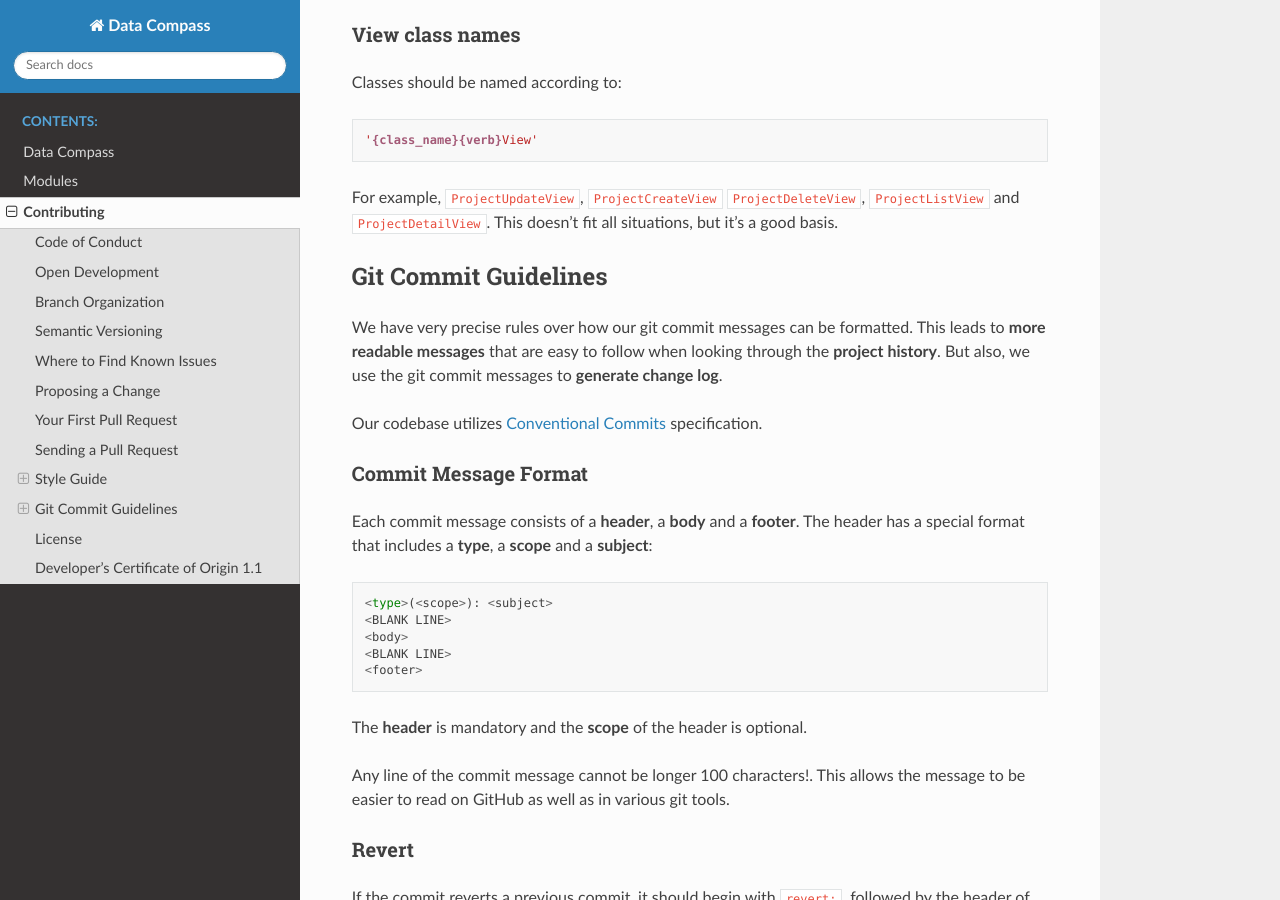
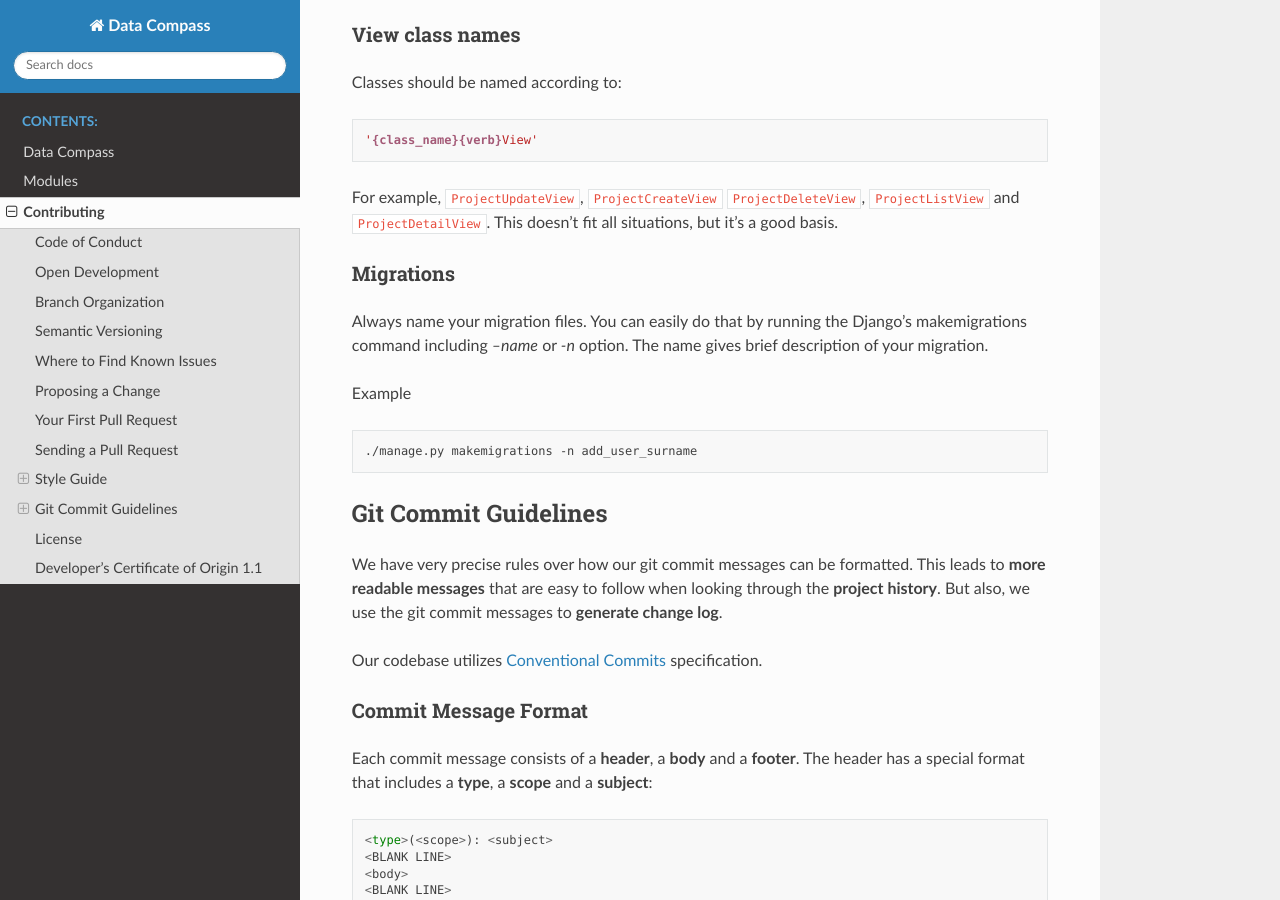
Before and after one commit to IREXorg/data-compass, a Sphinx documentation site: the page built from docs/contributing.rst, in a window 1280 px wide and 900 px high, scrolled down 2611 px. Built offline with Sphinx 7.4.7 and the Read the Docs theme 2.0.0, drawn with Linux system fonts in a browser that asks for light colours.

Commit message:
docs: update

```diff
--- a/CONTRIBUTING.rst
+++ b/CONTRIBUTING.rst
@@ -143,6 +143,18 @@ Classes should be named according to::
 For example, ``ProjectUpdateView``, ``ProjectCreateView``
 ``ProjectDeleteView``, ``ProjectListView`` and ``ProjectDetailView``.
 This doesn't fit all situations, but it's a good basis.
+
+Migrations
+~~~~~~~~~~
+Always name your migration files. You can easily do that by running the
+Django's makemigrations command including `--name` or `-n` option.
+The name gives brief description of your migration.
+
+Example
+
+.. code:: sh
+
+    ./manage.py makemigrations -n add_user_surname
 
 
 Git Commit Guidelines
--- a/README.rst
+++ b/README.rst
@@ -53,12 +53,13 @@ While you are in the database shell create the database user and grant appropria
     GRANT ALL PRIVILEGES ON DATABASE datacompass TO datacompass;
     exit;
 
-When running test locally against `postgresql` database, allow created user to have `CREATEDB` role.
+When running tests locally against `postgresql` database, you should allow database user to have `CREATEDB` role.
 
 .. code:: sql
 
     CREATE USER datacompass WITH PASSWORD 'datacompass';
     GRANT ALL PRIVILEGES ON DATABASE datacompass TO datacompass;
+    ALTER USER datacompass CREATEDB;
     exit;
 
 Logout as `postgres` user
```
Also changed, not shown: docs/ref/apps.surveys.models.rst (+11 -10 lines), docs/ref/apps.surveys.views.rst (+6 -1 lines).
